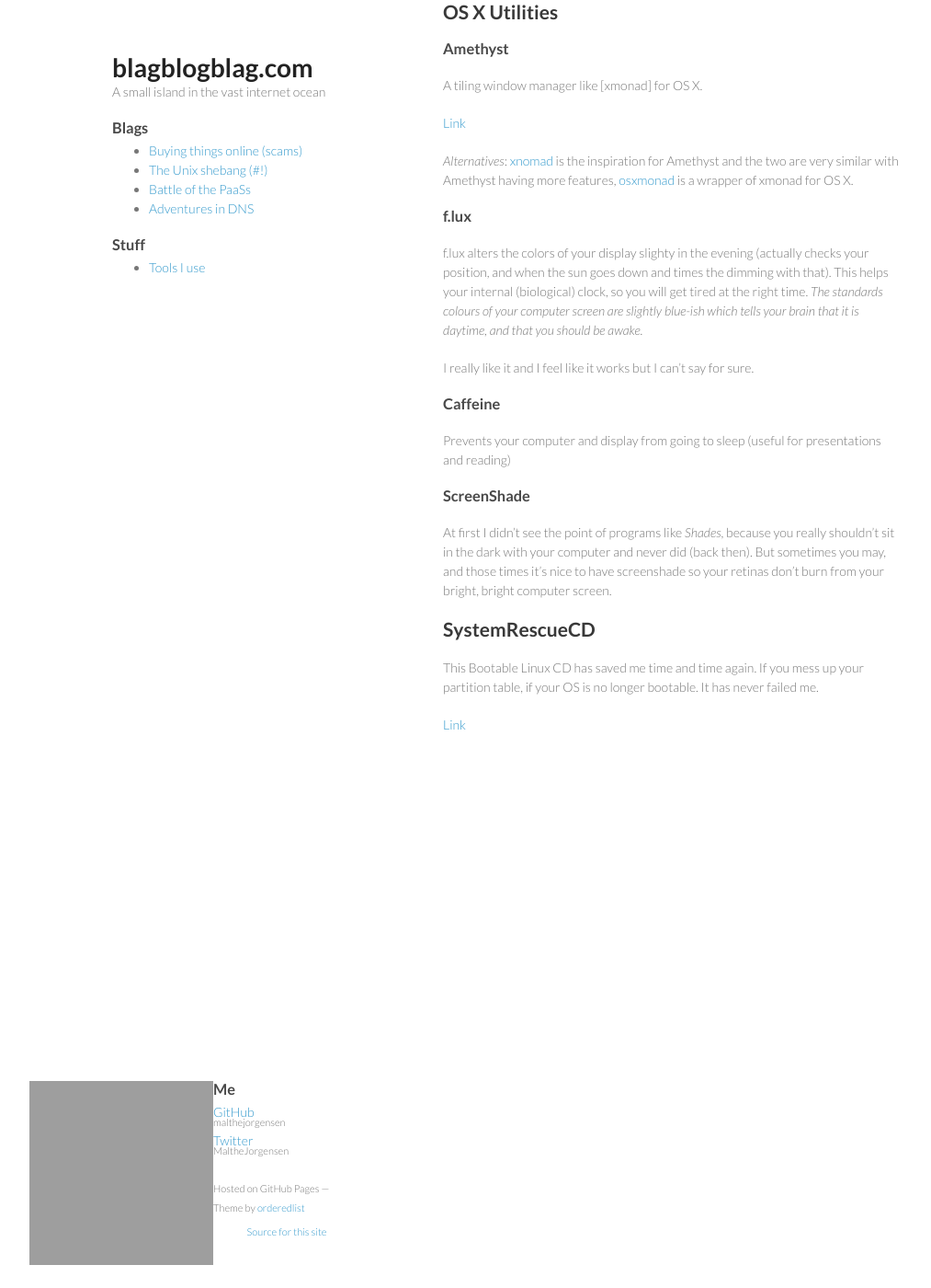
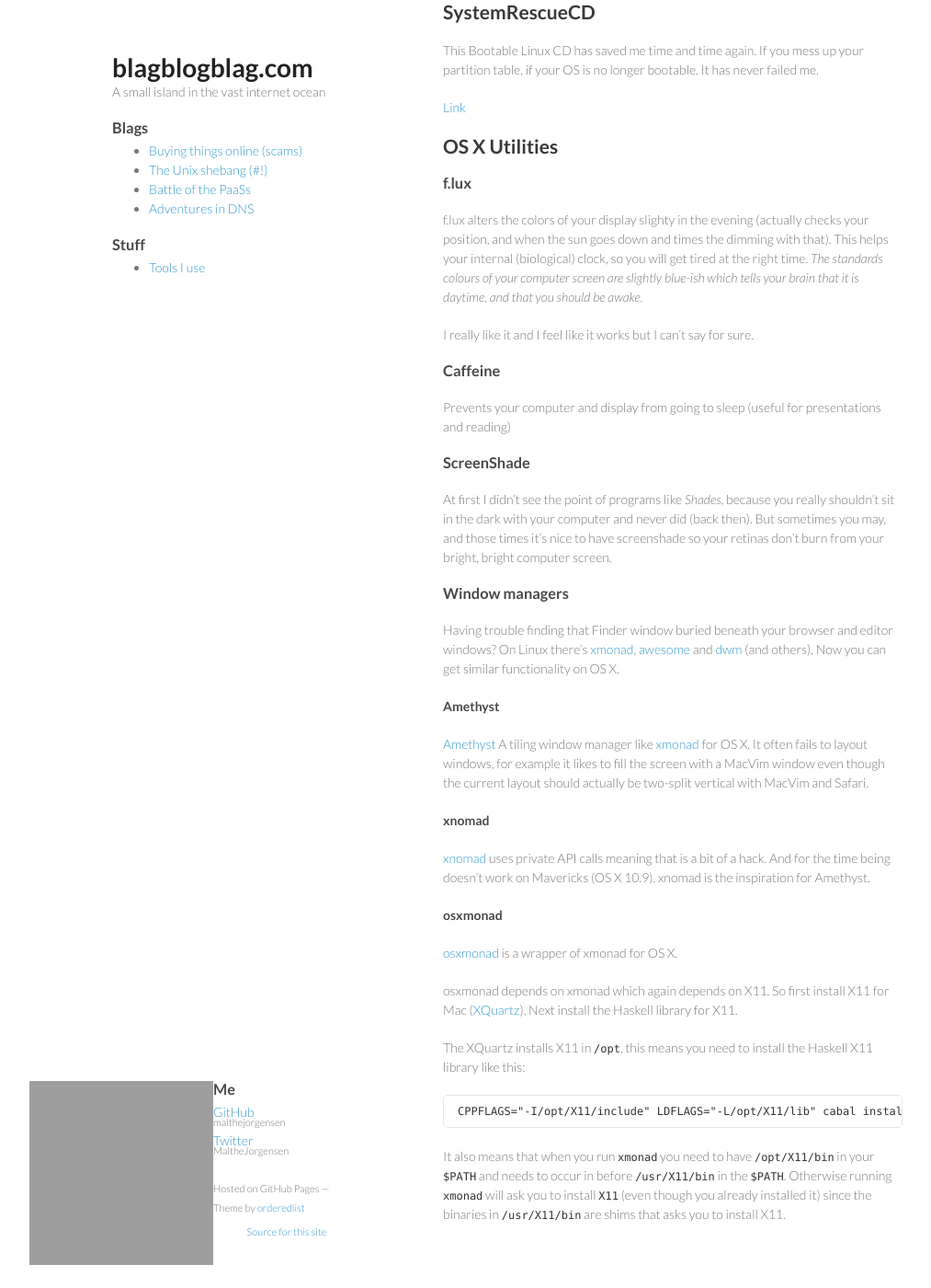
Before and after one commit to malthejorgensen/blagblogblag.com, a Jekyll site: the page built from tools.md, in a window 1280 px wide and 1400 px high, scrolled down 568 px. Shown: the whole window at 92% size, without its empty margins (88-1101 px from the left). Built offline with Jekyll 4.4.1, drawn with Linux system fonts in a browser that asks for light colours; grey boxes are pictures that could not be loaded.

Commit message:
Update tools page

```diff
--- a/tools.md
+++ b/tools.md
@@ -31,22 +31,13 @@
 [TravisCI]: http://travis-ci.org/
 [Jenkins]: http://jenkins-ci.org/
 
+## SystemRescueCD
+This Bootable Linux CD has saved me time and time again. If you mess up your
+partition table, if your OS is no longer bootable. It has never failed me.
+
+[Link](http://www.sysresccd.org)
 
 ## OS X Utilities
-
-
-### Amethyst
-A tiling window manager like [xmonad] for OS X.
-
-[Link][Amethyst]
-
-_Alternatives_: [xnomad] is the inspiration for Amethyst and the two are very
-similar with Amethyst having more features, [osxmonad] is a wrapper of xmonad
-for OS X.
-
-[Amethyst]: http://ianyh.com/amethyst/
-[osxmonad]: https://github.com/xmonad/osxmonad
-[xnomad]: https://github.com/fjolnir/xnomad
 
 ### f.lux
 f.lux alters the colors of your display slighty in the evening (actually checks
@@ -67,8 +58,47 @@
 sometimes you may, and those times it's nice to have screenshade so your retinas
 don't burn from your bright, bright computer screen.
 
-## SystemRescueCD
-This Bootable Linux CD has saved me time and time again. If you mess up your
-partition table, if your OS is no longer bootable. It has never failed me.
 
-[Link](http://www.sysresccd.org)
+### Window managers
+Having trouble finding that Finder window buried beneath your browser and editor
+windows? On Linux there's [xmonad], [awesome] and [dwm] (and others).
+Now you can get similar functionality on OS X.
+
+[xmonad]: http://xmonad.org
+[awesome]: http://awesome.naquadah.org/
+[dwm]: http://dwm.suckless.org/
+
+#### Amethyst
+[Amethyst] A tiling window manager like [xmonad] for OS X.
+It often fails to layout windows, for example it likes to fill the screen with a
+MacVim window even though the current layout should actually be two-split
+vertical with MacVim and Safari.
+
+[Amethyst]: http://ianyh.com/amethyst/
+
+#### xnomad
+[xnomad] uses private API calls meaning that is a bit of a hack.
+And for the time being doesn't work on Mavericks (OS X 10.9).
+xnomad is the inspiration for Amethyst.
+
+[xnomad]: https://github.com/fjolnir/xnomad
+
+#### osxmonad
+[osxmonad] is a wrapper of xmonad for OS X.
+
+osxmonad depends on xmonad which again depends on X11. So first install X11 for Mac
+([XQuartz]). Next install the Haskell library for X11.
+
+The XQuartz installs X11 in `/opt`, this means you need to install the Haskell X11
+library like this:
+
+    CPPFLAGS="-I/opt/X11/include" LDFLAGS="-L/opt/X11/lib" cabal install X11
+
+It also means that when you run `xmonad` you need to have `/opt/X11/bin` in your
+`$PATH` and needs to occur in before `/usr/X11/bin` in the `$PATH`.
+Otherwise running `xmonad` will ask you to install `X11` (even though you already
+installed it) since the binaries in `/usr/X11/bin` are shims that asks you to install
+X11.
+
+[XQuartz]: http://xquartz.macosforge.org
+[osxmonad]: https://github.com/xmonad/osxmonad
```
